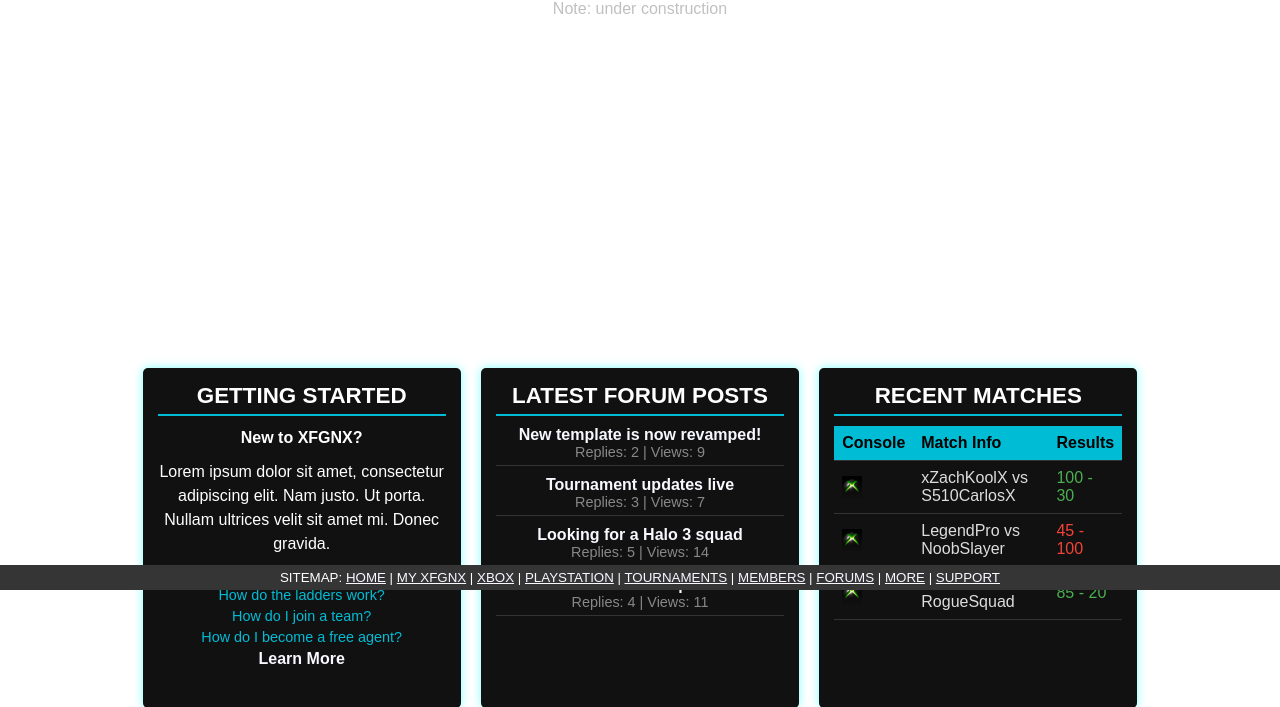
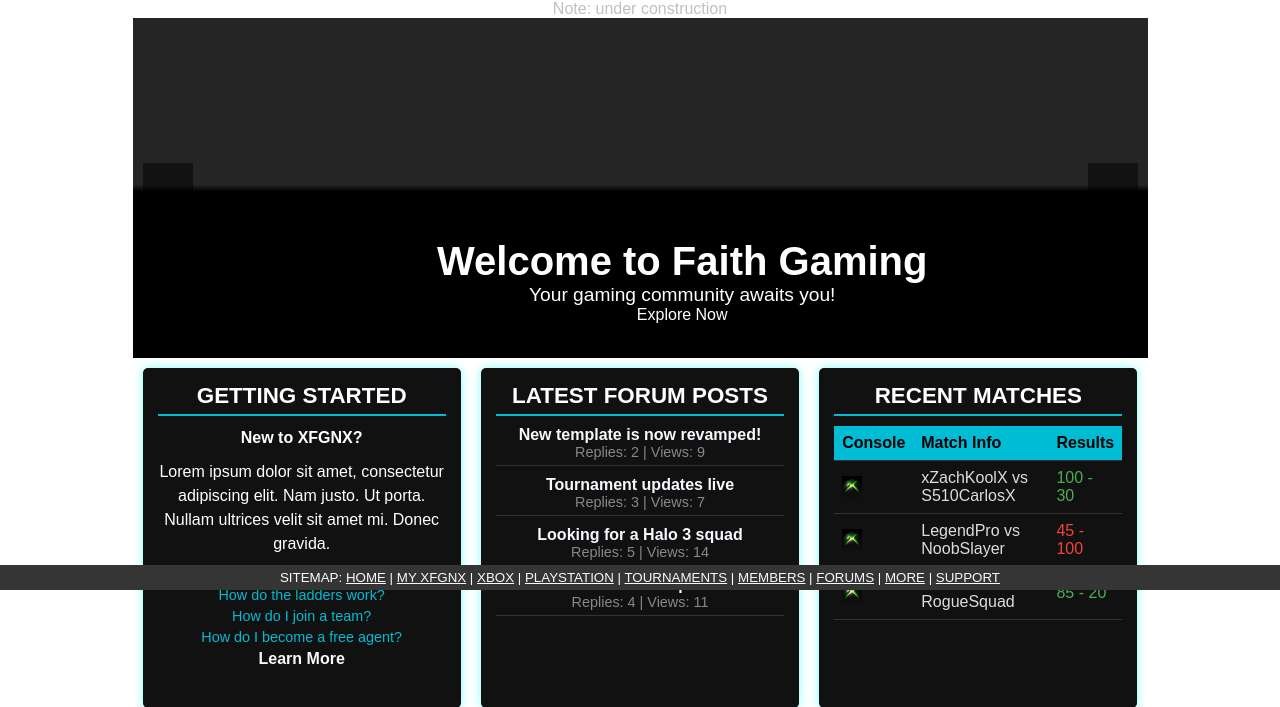
Before and after one commit to bishopkai/xfgnx.com-, a PHP site: page / in a window 1280 px wide. Shown: the part 210-917 px from the top of the page. Run offline with PHP 8.4, Linux system fonts and the light colour scheme; some libraries are stand-ins or nearby versions.

Commit message:
Update slider.css

```diff
--- a/css/slider.css
+++ b/css/slider.css
@@ -1,4 +1,4 @@
-/* Global Box Sizing */
+/* Global Reset */
 *, *::before, *::after {
     box-sizing: border-box;
     margin: 0;
@@ -7,8 +7,6 @@
 
 html, body {
     font-family: 'Polar', Arial, sans-serif;
-    margin: 0;
-    padding: 0;
     width: 100%;
     overflow-x: hidden;
 }
@@ -16,75 +14,38 @@
 /* Slider Container */
 .slider-container {
     position: relative;
+    width: 100%;
     max-width: 100%;
+    height: 340px;
     overflow: hidden;
     margin: 0 auto;
-    padding: auto;
-    user-select: none;
-}
-
-/* Slider Navigation Controls */
-.slider-control {
-    position: absolute;
-    top: 0;
-    width: 10%;
-    height: 100%;
-    background: rgba(0, 0, 0, 0.2);
-    opacity: 0.5;
-    cursor: pointer;
-    transition: opacity 0.3s ease-in-out;
-    z-index: 10;
-}
-.slider-control.left {
-    left: 0;
-    background: linear-gradient(to right, rgba(0, 0, 0, 0.5), transparent);
-}
-.slider-control.right {
-    right: 0;
-    background: linear-gradient(to left, rgba(0, 0, 0, 0.5), transparent);
-}
-.slider-control:hover {
-    opacity: 0.8;
 }
 
 /* Slider Wrapper */
 .slider {
     display: flex;
+    width: 300%;
     transition: transform 0.5s ease-in-out;
-    width: 400%; /* If you have 4 slides */
 }
 
 /* Individual Slide */
 .slide {
+    flex: 0 0 100%;
+    width: 100%;
+    height: 340px;
     position: relative;
-    flex: 0 0 100%;
-    overflow: hidden;
 }
 
-/* Slide Backgrounds */
-.slide:nth-child(1) .slide__bg {
-    background-image: url('https://i.ibb.co/5rt25hD/DALL-E-2024-12-18-14-54-23-A-clean-sleek-digital-background-for-a-faith-and-gaming-themed-website-sl.webp');
-}
-.slide:nth-child(2) .slide__bg {
-    background-image: url('https://i.ibb.co/Rg2HW4W/DALL-E-2024-12-18-14-56-00-A-clean-sharp-digital-background-for-a-faith-and-gaming-themed-website-sl.webp');
-}
-.slide:nth-child(3) .slide__bg {
-    background-image: url('https://i.ibb.co/djqWjwq/DALL-E-2024-12-18-14-53-43-A-clean-and-modern-digital-background-for-a-faith-and-gaming-themed-websi.webp');
-}
-.slide:nth-child(4) .slide__bg {
-    background-image: url('https://i.ibb.co/CVG1hbT/DALL-E-2024-12-18-14-53-01-A-clean-and-modern-digital-background-designed-for-a-faith-and-gaming-the.webp');
-}
-
-/* Background Style */
+/* Slide Background */
 .slide__bg {
+    width: 100%;
+    height: 340px;
+    background-size: cover;
     background-position: center;
-    background-size: cover;
-    width: 100%;
-    height: 340px; /* Adjust height as needed */
 }
 
 /* Slide Text */
-.slide__text {
+.slide__content {
     position: absolute;
     bottom: 10%;
     left: 10%;
@@ -94,39 +55,36 @@
 
 .slide__text-heading {
     font-size: 2.5rem;
-    margin-bottom: 0.5rem;
 }
 
 .slide__text-desc {
     font-size: 1.2rem;
-    line-height: 1.4;
 }
 
-/* Responsive Adjustments */
-@media (max-width: 768px) {
-    .slide__text-heading {
-        font-size: 2rem;
-    }
-
-    .slide__text-desc {
-        font-size: 1rem;
-    }
-
-    .slider-control {
-        width: 15%; /* Larger controls for smaller screens */
-    }
+/* Slider Controls */
+.slider-control {
+    position: absolute;
+    top: 50%;
+    width: 50px;
+    height: 50px;
+    background: rgba(0, 0, 0, 0.5);
+    color: white;
+    font-size: 24px;
+    text-align: center;
+    line-height: 50px;
+    cursor: pointer;
+    z-index: 10;
+    transform: translateY(-50%);
 }
 
-@media (max-width: 480px) {
-    .slide__bg {
-        height: 250px; /* Reduce height for smaller screens */
-    }
+.slider-control.left {
+    left: 10px;
+}
 
-    .slide__text-heading {
-        font-size: 1.5rem;
-    }
+.slider-control.right {
+    right: 10px;
+}
 
-    .slide__text-desc {
-        font-size: 0.9rem;
-    }
+.slider-control:hover {
+    background: rgba(0, 0, 0, 0.8);
 }
```
